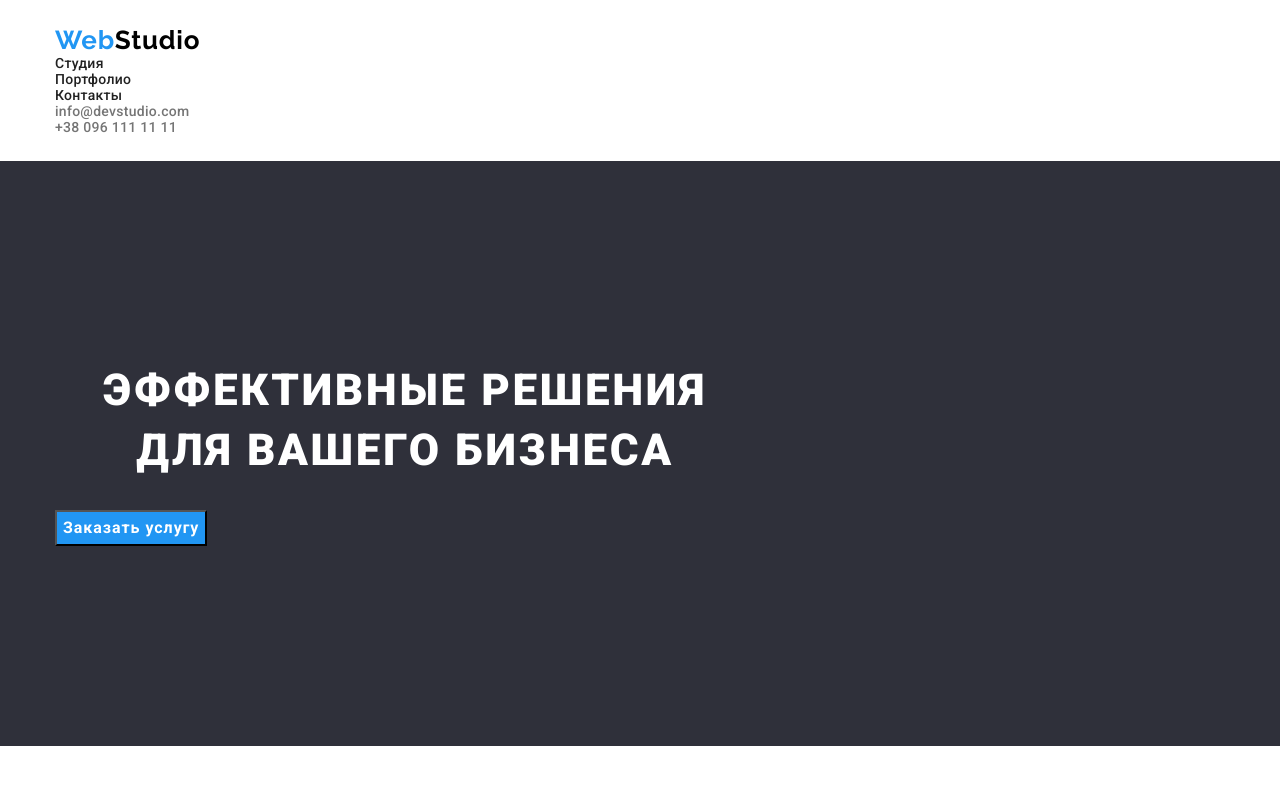
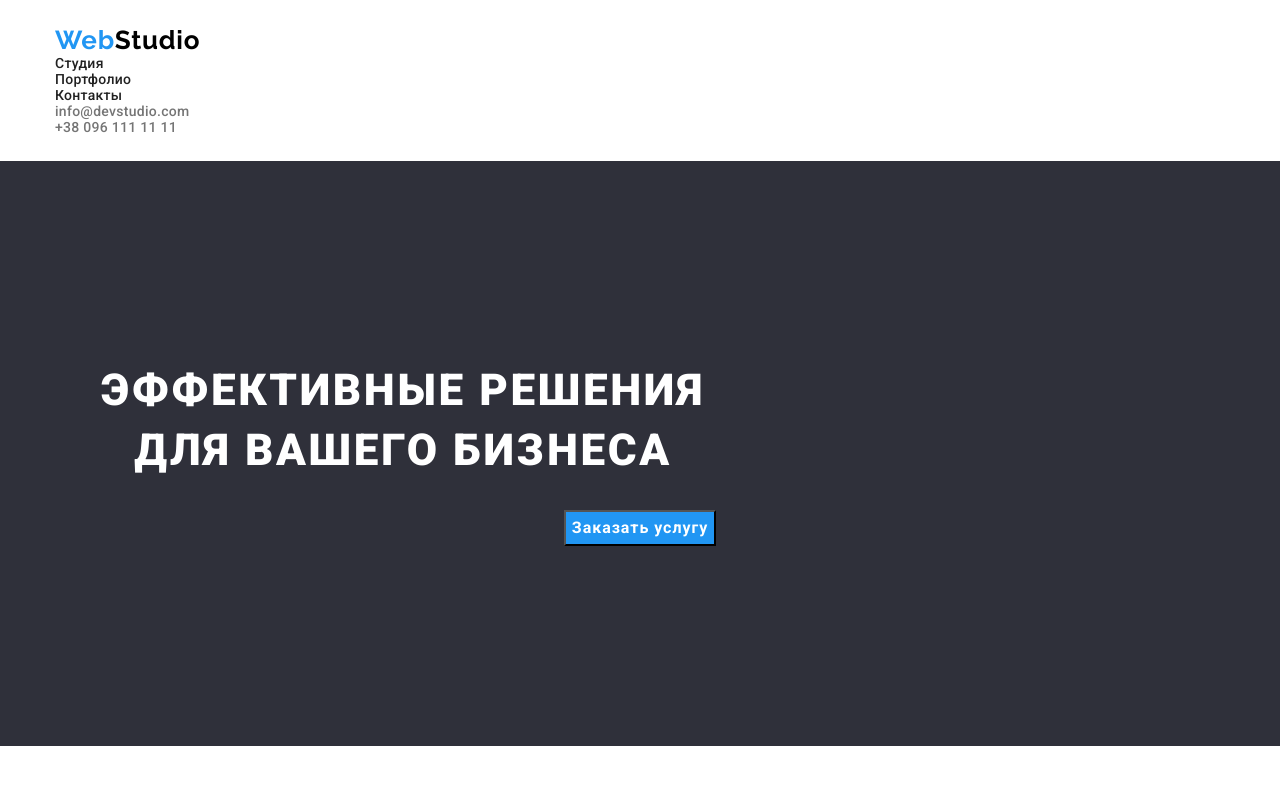
Before and after one commit to yuliia-tymchuk/goit-markup-hw-03, a plain HTML site: page index.html in a window 1280 px wide. Shown: the top 800 px of the page. Drawn offline with nearby package versions, Linux system fonts and the light colour scheme.

Commit message:
add width for hero title

```diff
--- a/css/styles.css
+++ b/css/styles.css
@@ -29,6 +29,7 @@ button {
 }
 img {
   display: block;
+  max-width: 100%;
 }
 
 body {
@@ -105,7 +106,7 @@ body {
   text-align: center;
   letter-spacing: 0.06em;
   text-transform: uppercase;
-  max-width: 700px;
+  width: 696px;
   margin-bottom: 30px;
 }
 .hero-button {
@@ -120,6 +121,8 @@ body {
   align-items: center;
   text-align: center;
   letter-spacing: 0.06em;
+  display: block;
+  margin: 0 auto;
 }
 .hero-button:hover,
 .hero-button:focus {
```
